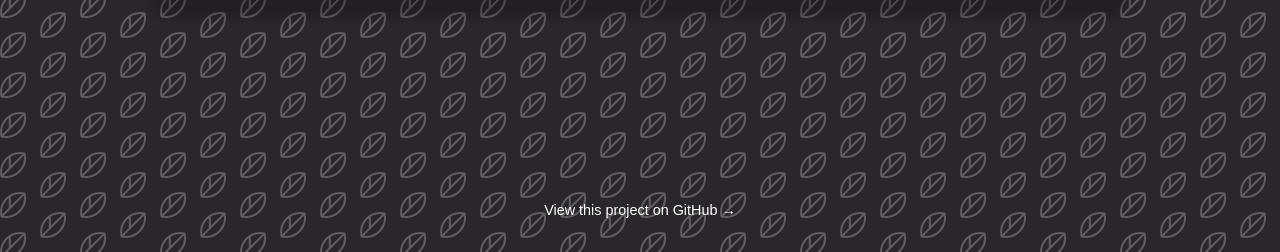
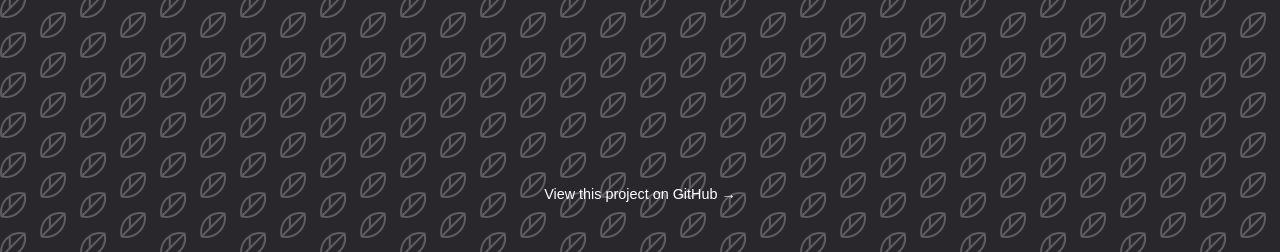
Before and after one commit to demomorty/quote-generator-demo, a plain HTML site: page index.html in a window 1280 px wide. Shown: the part 548-800 px from the top of the page. Drawn offline with Linux system fonts and the light colour scheme; no server answers; a web font is replaced by a local one.

Commit message:
Refactor footer styling for cleaner page flow and improved placement

```diff
--- a/index.html
+++ b/index.html
@@ -14,6 +14,8 @@
 </head>
 
 <body>
+
+    <main>
         <div class="quote-container" id="quote-container">
             <!-- Quote -->
             <div class="quote-text">
@@ -32,12 +34,7 @@
                 <button id="new-quote">New Quote</button>
             </div>
         </div>
-    <!-- Loader -->
-    <!-- <div class="loader" id="loader"></div> -->
-    <!--Script  Refer back to Section 2 10-->
-    <script src="local-quotes.js"></script>
-    <script src="config.js"></script>
-    <script src="script.js"></script>
+    </main>
 
     <footer id="footer">
         <p>
@@ -46,6 +43,14 @@
             </a>
         </p>
     </footer>
+    <!-- Loader -->
+    <!-- <div class="loader" id="loader"></div> -->
+    <!--Script  Refer back to Section 2 10-->
+    <script src="local-quotes.js"></script>
+    <script src="config.js"></script>
+    <script src="script.js"></script>
+
+
 
 </body>
 
--- a/style.css
+++ b/style.css
@@ -14,10 +14,20 @@ body {
     font-family: Monstserrat, sans-serif;
     font-weight: 700;
     text-align: center;
+    /* display: flex;
+    align-items: center;
+    justify-content: center; */
+}
+
+
+main {
     display: flex;
+    flex-direction: column;
     align-items: center;
     justify-content: center;
-}
+    min-height: 90vh;
+  }
+
 
 .button-container {
     margin-top: 0px;
@@ -117,6 +127,8 @@ button:active {
     margin-right: 0;
 } */
 
+
+/*
 #footer {
     position: fixed;
     bottom: 20px;
@@ -138,3 +150,27 @@ button:active {
     color: #dddddd;
     text-decoration: underline;
   }
+ */
+
+#footer {
+    /* position: fixed; */
+    bottom: 20px;
+    margin-top: auto;
+    left: 0;
+    width: 100%;
+    text-align: center;
+    font-size: 0.9rem;
+    color: #ccc;
+    z-index: 10;
+  }
+
+  #footer a {
+    color: #ffffff;
+    text-decoration: none;
+    font-weight: 500;
+  }
+
+  #footer a:hover {
+    color: #dddddd;
+    text-decoration: underline;
+  }
```
Lines whose indentation alone changed are shown as unchanged.
